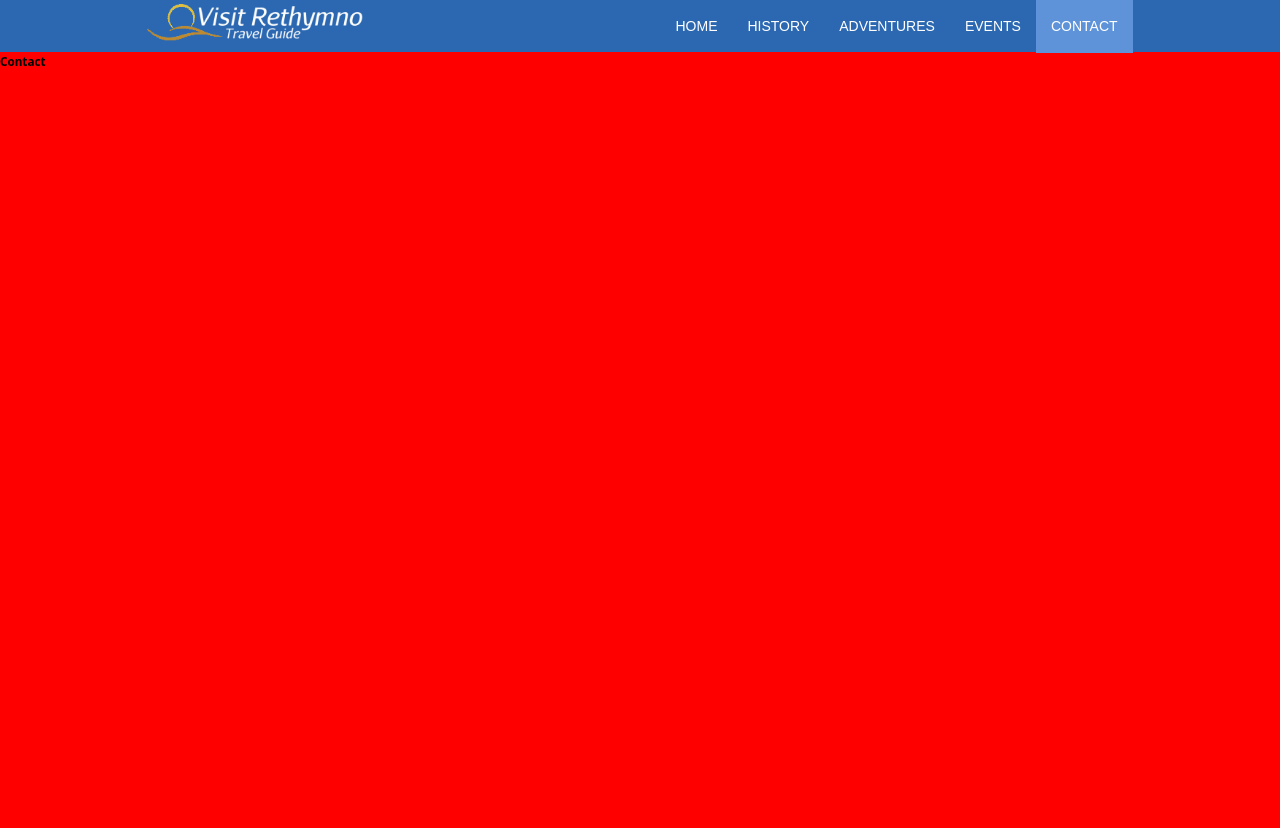
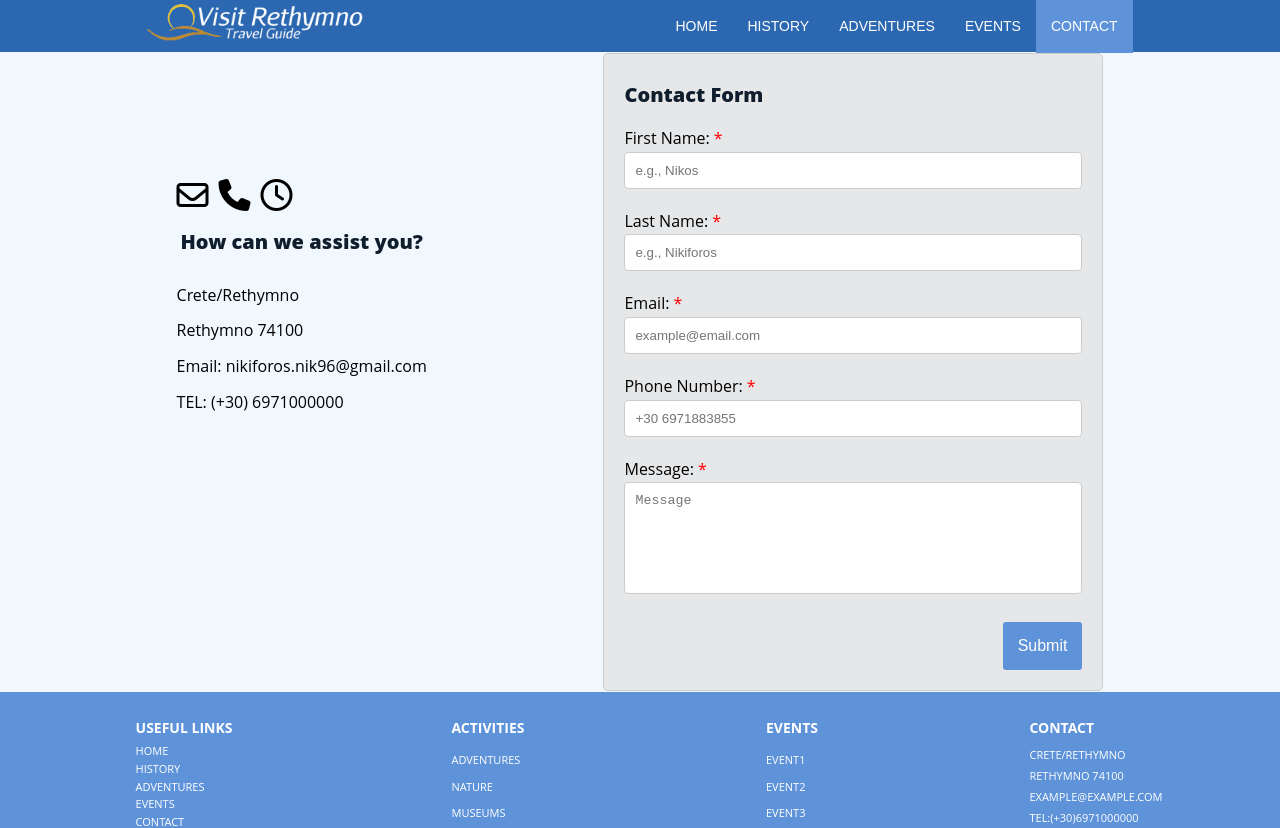
Before and after one commit to nNikiforos/visit-rethymno, a Vue app: page /contact in a window 1280 px wide. Shown: the top 828 px of the page. Built offline with nearby package versions, Linux system fonts and the light colour scheme.

Commit message:
form conent styles are finished i need to fix the error messages on input fields

```diff
--- a/package.json
+++ b/package.json
@@ -9,6 +9,7 @@
     "compile:sass": "node-sass ./src/assets/global.scss ./src/css/style.css -w "
   },
   "dependencies": {
+    "@fortawesome/fontawesome-free": "^6.4.2",
     "axios": "^1.5.1",
     "core-js": "^3.8.3",
     "volar-service-vetur": "^0.0.13",
--- /dev/null
+++ b/src/assets/PageStyles/contactpage.scss
@@ -0,0 +1,173 @@
+.contact {
+  background: $color-primary-light;
+  height: 80vh;
+  display: flex;
+  justify-content: space-evenly;
+  align-items: center;
+  font-size: $font-medium;
+
+  &__info {
+    display: grid;
+    gap: 10px;
+    margin-bottom: 15rem;
+
+    &-sub {
+      font-size: $font-large;
+      margin-top: 5px;
+    }
+
+    p {
+      font-size: $font-medium;
+    }
+  }
+
+  .contact__icons {
+    display: flex;
+    margin-right: 10px;
+
+    i {
+      margin-right: 10px;
+      size: $font-large;
+      animation: moveAnimation 2s forwards;
+      visibility: hidden;
+    }
+
+    .fa-phone {
+      animation-delay: 0.2s;
+    }
+
+    .fa-clock {
+      animation-delay: 0.4s;
+    }
+  }
+
+  .contact__form {
+    text-align: center;
+    width: 50rem;
+    border: 1px solid #ccc;
+    padding: 20px;
+    border-radius: 5px;
+    background: $color-grey-light-1;
+
+    &-sub {
+      font-size: $font-large;
+      text-align: left;
+      margin-top: 5px;
+    }
+
+    form {
+      display: grid;
+      gap: 20px;
+      text-align: left;
+
+      input,
+      textarea {
+        width: 100%;
+        padding: 10px;
+        border: 1px solid #ccc;
+        border-radius: 4px;
+        resize: none;
+
+        &:focus {
+          outline: none;
+          border-color: $color-primary;
+          box-shadow: 0 0 5px $color-primary;
+        }
+      }
+
+      .form-group {
+        &-message {
+          grid-column: 1 / -1;
+        }
+      }
+    }
+  }
+
+  @keyframes moveAnimation {
+    0% {
+      transform: translateX(-1000px);
+      opacity: 0;
+      visibility: hidden;
+    }
+
+    80% {
+      transform: translateX(90px);
+    }
+
+    100% {
+      transform: translateX(0);
+      opacity: 1;
+      visibility: visible;
+    }
+  }
+}
+
+.required::after {
+  content: "*";
+  color: red;
+  margin-left: 4px;
+}
+
+.error-message {
+  color: red;
+  margin-top: 5px;
+}
+
+//MODAL
+.modal-overlay {
+  position: fixed;
+  top: 0;
+  left: 0;
+  width: 100%;
+  height: 100%;
+  background: rgba(0, 0, 0, 0.5); /* Dark overlay */
+  display: flex;
+  justify-content: center;
+  align-items: center;
+
+  .modal-content {
+    background: $color-primary-light;
+    padding: 20px;
+    width: 60rem;
+    height: 40rem;
+    border-radius: 8px;
+    display: flex;
+    flex-direction: column;
+    gap: 10px;
+    justify-content: center;
+    align-items: center;
+    font-size: $font-large;
+    animation: slideInModal 0.7s forwards;
+
+    p {
+      font-size: $font-large;
+    }
+
+    a {
+      text-decoration: none;
+      background-color: $color-primary;
+      padding: 5px;
+      border-radius: 8px;
+      color: white;
+      transition: all 0.5s;
+
+      &:hover {
+        background-color: $color-primary-dark;
+      }
+    }
+  }
+}
+
+@keyframes slideInModal {
+  0% {
+    transform: translateY(0) scale(0);
+    opacity: 0;
+    visibility: hidden;
+  }
+
+  100% {
+    transform: translateY(-50%) scale(1);
+    opacity: 1;
+    visibility: visible;
+  }
+}
--- a/src/assets/global.scss
+++ b/src/assets/global.scss
@@ -121,3 +121,23 @@ body {
 ::-webkit-scrollbar-track:hover {
   background-color: $color-grey-light-1; /* Set the color of the scrollbar track when hovering */
 }
+
+//buttons
+.submit-btn {
+  background-color: $color-primary;
+  color: white;
+  padding: 15px;
+  border: none;
+  border-radius: 3px;
+  cursor: pointer;
+  font-size: $font-medium;
+  transition: all 0.5s;
+  grid-column: 1 / -1;
+  justify-self: flex-end;
+
+  &:hover {
+    background-color: $color-primary-dark;
+    transform: scale(0.99);
+    box-shadow: 0 0 10px rgba(0, 0, 0, 0.5);
+  }
+}
--- a/src/main.js
+++ b/src/main.js
@@ -3,6 +3,8 @@ import VueCarousel from "vue-carousel";
 
 import router from "./router.js";
 import App from "./App.vue";
+
+import "@fortawesome/fontawesome-free/css/all.css";
 
 const app = createApp(App);
 
--- a/src/views/ContactPage.vue
+++ b/src/views/ContactPage.vue
@@ -1,12 +1,234 @@
 <template>
+  <!-- FORM IS VALID POPUP MESSAGE -->
+  <div v-if="formSubmitted" class="modal-overlay" @click="closeModal">
+    <div class="modal-content">
+      <p class="title">Thank you for contacting us!</p>
+      <router-link to="/">Go to Homepage</router-link>
+      <button class="submit-btn" @click="closeModal">Close</button>
+    </div>
+  </div>
+
   <div class="contact">
-    <h3>Contact</h3>
+    <div class="contact__info">
+      <div class="contact__icons">
+        <i class="far fa-envelope fa-2x"></i>
+        <i class="fas fa-phone fa-2x"></i>
+        <i class="far fa-clock fa-2x"></i>
+      </div>
+      <h3 class="contact__info-sub title">How can we assist you?</h3>
+
+      <p>Crete/Rethymno</p>
+      <p>Rethymno 74100</p>
+      <p><span>Email</span>: nikiforos.nik96@gmail.com</p>
+      <p><span>TEL</span>: (+30) 6971000000</p>
+    </div>
+
+    <div class="contact__form">
+      <h3 class="contact__form-sub title">Contact Form</h3>
+      <form @submit.prevent="submitForm">
+        <!-- firstName -->
+        <div class="form-group-name">
+          <label for="firstName" class="required">First Name:</label>
+          <input
+            type="text"
+            placeholder="e.g., Nikos"
+            id="firstName"
+            name="firstName"
+            v-model="formData.firstName"
+            @input="validateFirstName"
+            @blur="validateFirstName"
+            required
+          />
+          <p
+            v-if="!formData.firstNameValid && firstNameDirty"
+            class="error-message"
+          >
+            First name is required.
+          </p>
+        </div>
+
+        <!-- lastName -->
+        <div class="form-group-last">
+          <label for="lastName" class="required">Last Name:</label>
+          <input
+            type="text"
+            placeholder="e.g., Nikiforos"
+            id="lastName"
+            name="lastName"
+            v-model="formData.lastName"
+            @input="validateLastName"
+            @blur="validateLastName"
+            required
+          />
+          <p
+            v-if="!formData.lastNameValid && lastNameDirty"
+            class="error-message"
+          >
+            Lastname is required.
+          </p>
+        </div>
+
+        <!-- email -->
+        <div class="form-group-email">
+          <label for="email" class="required">Email:</label>
+          <input
+            type="email"
+            placeholder="example@email.com"
+            id="email"
+            name="email"
+            v-model="formData.email"
+            @input="validateEmail"
+            @blur="validateEmail"
+            required
+          />
+          <p v-if="!formData.emailValid && emailDirty" class="error-message">
+            Email not valid
+          </p>
+        </div>
+
+        <!-- phone -->
+        <div class="form-group-phone">
+          <label for="phone" class="required">Phone Number:</label>
+          <input
+            type="tel"
+            placeholder="+30 6971883855"
+            id="phone"
+            name="phone"
+            v-model="formData.phone"
+            @input="validatePhone"
+            @blur="validatePhone"
+            required
+          />
+          <p v-if="!formData.phoneValid && phoneDirty" class="error-message">
+            Phone not valid
+          </p>
+        </div>
+
+        <!-- message -->
+        <div class="form-group-message">
+          <label for="message" class="required">Message:</label>
+          <textarea
+            id="message"
+            placeholder="Message"
+            name="message"
+            rows="6"
+            v-model="formData.message"
+            @input="validateMessage"
+            @blur="validateMessage"
+            required
+          ></textarea>
+          <p
+            v-if="!formData.messageValid && messageDirty"
+            class="error-message"
+          >
+            PLease insert a message
+          </p>
+        </div>
+        <button type="submit" class="submit-btn">Submit</button>
+      </form>
+    </div>
   </div>
 </template>
 
+<script>
+export default {
+  data() {
+    return {
+      formData: {
+        firstName: "",
+        lastName: "",
+        email: "",
+        phone: "",
+        message: "",
+      },
+      formDataValid: {
+        firstName: true,
+        lastName: true,
+        email: true,
+        phone: true,
+        message: true,
+      },
+      formSubmitted: false,
+      firstNameDirty: false,
+      lastNameDirty: false,
+      phoneDirty: false,
+      emailDirty: false,
+      messageDirty: false,
+    };
+  },
+  methods: {
+    validateFirstName() {
+      this.formDataValid.firstName = !!this.formData.firstName.trim();
+      this.firstNameDirty = true;
+    },
+    validateLastName() {
+      this.formDataValid.lastName = !!this.formData.lastName.trim();
+      this.lastNameDirty = true;
+    },
+    validateEmail() {
+      this.formDataValid.email = /^[^\s@]+@[^\s@]+\.[^\s@]+$/.test(
+        this.formData.email.trim()
+      );
+      this.emailDirty = true;
+    },
+    validatePhone() {
+      this.formDataValid.phone = /^\d{5,10}$/.test(this.formData.phone.trim());
+      this.phoneDirty = true;
+    },
+    validateMessage() {
+      this.formDataValid.message = !!this.formData.message.trim();
+      this.messageDirty = true;
+    },
+    submitForm() {
+      // Reset form validation
+      for (const key in this.formDataValid) {
+        this.formDataValid[key] = true;
+      }
+
+      // Validate the form fields
+      if (!this.formData.firstName.trim()) {
+        this.formDataValid.firstName = false;
+      }
+
+      if (!this.formData.lastName.trim()) {
+        this.formDataValid.lastName = false;
+      }
+
+      if (!this.formDataValid.email) {
+        this.formDataValid.email = false;
+      }
+
+      if (
+        !this.formData.phone ||
+        !/^\d{5,10}$/.test(this.formData.phone.trim())
+      ) {
+        this.formDataValid.phone = false;
+      }
+
+      if (!this.formData.message.trim()) {
+        this.formDataValid.message = false;
+      }
+
+      // Check if there are validation errors
+      const hasErrors = Object.values(this.formDataValid).some(
+        (isValid) => !isValid
+      );
+
+      // If there are no errors, proceed with form submission
+      if (!hasErrors) {
+        console.log("Form submitted:", this.formData);
+        this.formSubmitted = true;
+        // You can perform additional actions here, like sending the form data to a server
+      }
+    },
+    closeModal() {
+      // Reset formSubmitted when closing the modal
+      this.formSubmitted = false;
+    },
+  },
+};
+</script>
+
 <style lang="scss" scoped>
-.contact {
-  height: 100vh;
-  background-color: red;
-}
+@import "../assets/PageStyles/contactpage.scss";
 </style>
```
Also changed, not shown: 1 other file (tests, documents, lock files or other folders).
